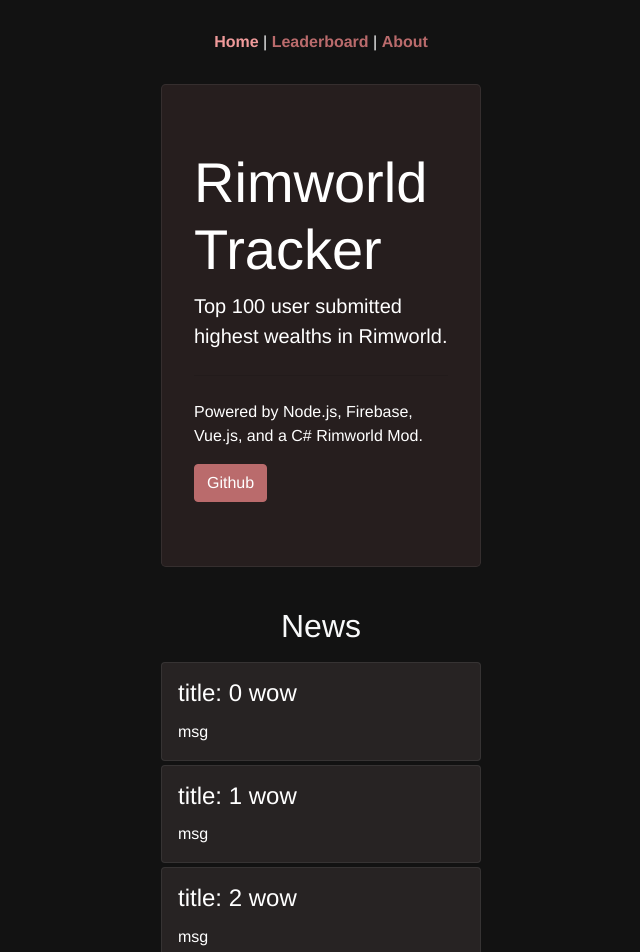
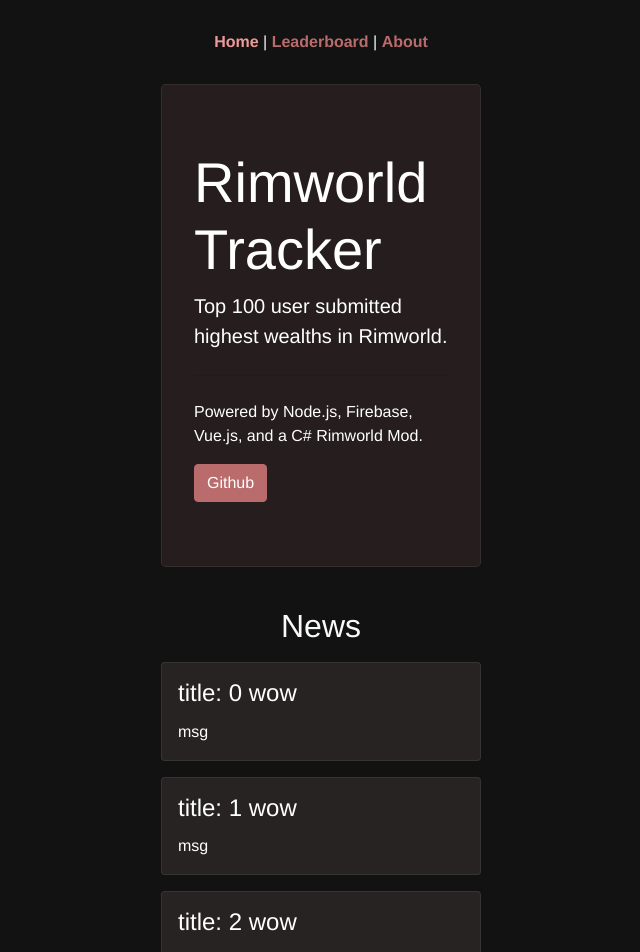
Before and after one commit to DPain/rim-wealth-tracker, a Vue app in the folder ui/: page / in a window 1280 px wide. Shown: the top 952 px of the page, without its empty margins (319-959 px from the left). Built offline with nearby package versions, Linux system fonts and the light colour scheme.

Commit message:
Fix margin bottom of News.

```diff
--- a/ui/src/views/Home.vue
+++ b/ui/src/views/Home.vue
@@ -19,9 +19,15 @@
         Github
       </b-button>
     </b-jumbotron>
-    <div id="news">
+    <div id="news-section">
       <h2 class="p-2">News</h2>
-      <News v-for="(el, i) in news" :key="i" :title="el.title" :msg="el.msg" />
+      <News
+        v-for="(el, i) in news"
+        :key="i"
+        :title="el.title"
+        :msg="el.msg"
+        class="mb-3"
+      />
     </div>
   </div>
 </template>
@@ -109,7 +115,11 @@
   background-color: get_overlay('primary', '4dp') !important;
 }
 
-#news {
+#news-section {
   text-align: center;
 }
+
+.column {
+  margin-bottom: 2vh;
+}
 </style>
```
